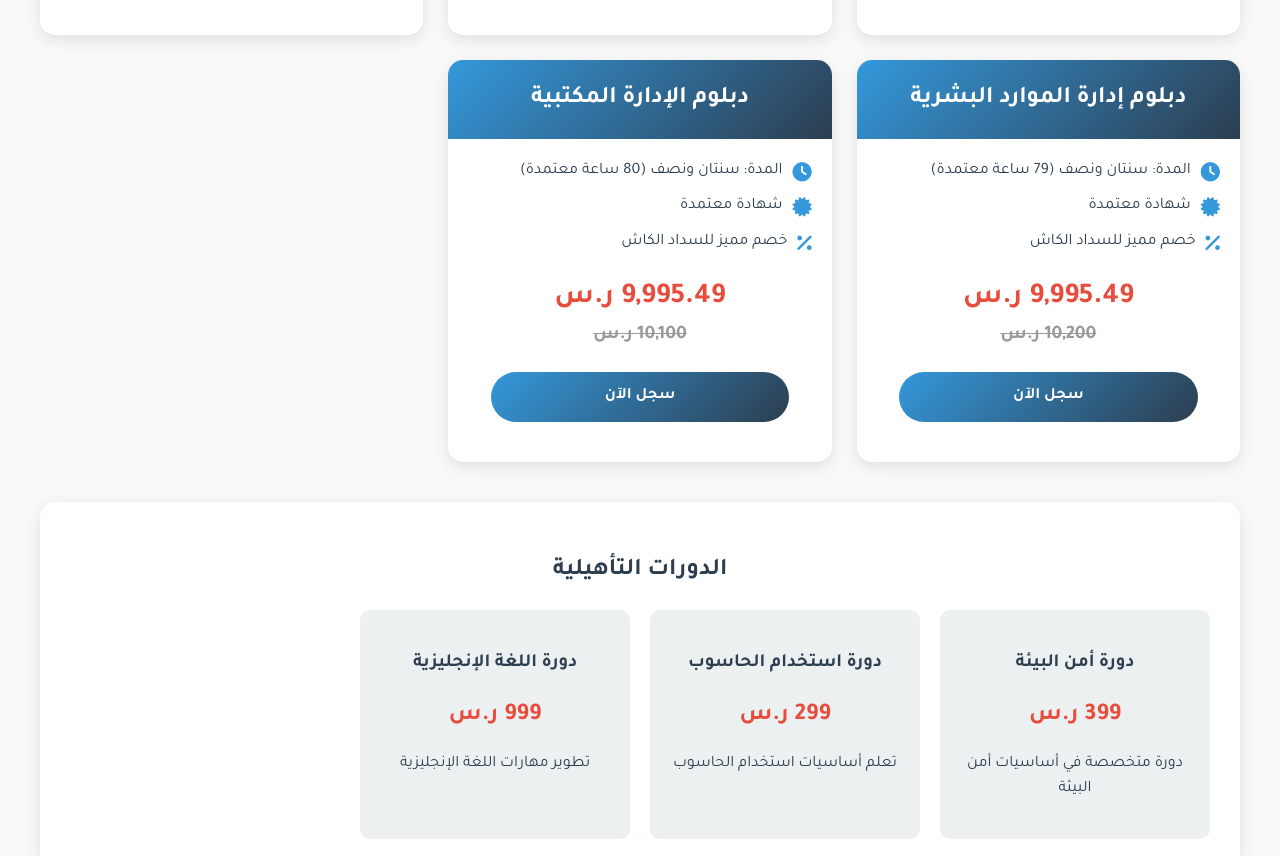
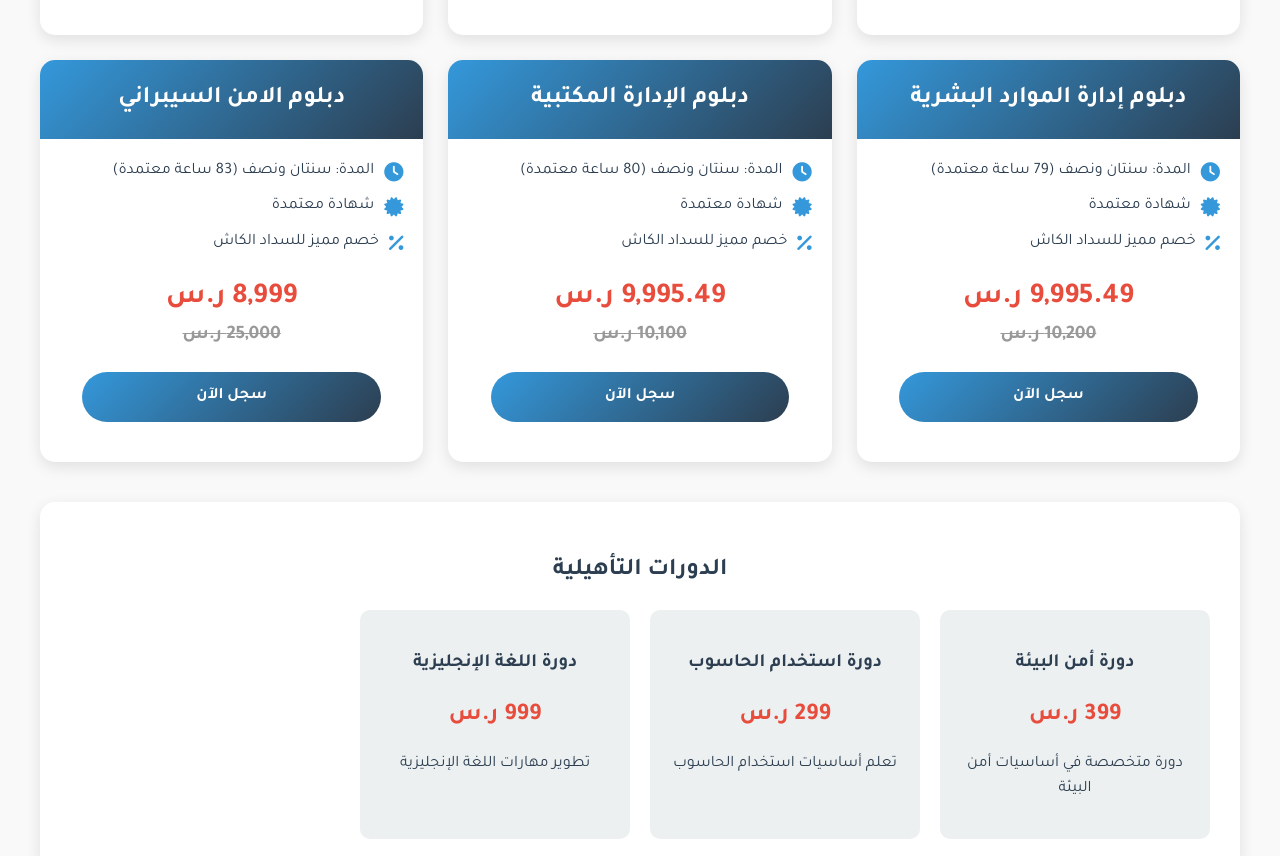
Before and after one commit to Yousif192025/Alahliinst, a plain HTML site: page index.html in a window 1280 px wide. Shown: the part 851-1707 px from the top of the page. Drawn offline with Linux system fonts and the light colour scheme.

Commit message:
Update index.html

```diff
--- a/index.html
+++ b/index.html
@@ -371,6 +371,33 @@
                     <a href="tel:0502161465" class="btn">سجل الآن</a>
                 </div>
             </div>
+            <!-- Diploma 6 -->
+            <div class="diploma-card">
+                <div class="diploma-header">
+                    <h3>دبلوم الامن السيبراني </h3>
+                </div>
+                <div class="diploma-body">
+                    <div class="diploma-feature">
+                        <i class="fas fa-clock"></i>
+                        <span>المدة: سنتان ونصف (83 ساعة معتمدة)</span>
+                    </div>
+                    <div class="diploma-feature">
+                        <i class="fas fa-certificate"></i>
+                        <span>شهادة معتمدة</span>
+                    </div>
+                    <div class="diploma-feature">
+                        <i class="fas fa-percentage"></i>
+                        <span>خصم مميز للسداد الكاش</span>
+                    </div>
+
+                    <div class="price">
+                        8,999 ر.س
+                        <span class="original-price">25,000 ر.س</span>
+                    </div>
+
+                    <a href="tel:0502161465" class="btn">سجل الآن</a>
+                </div>
+            </div>
         </div>
 
         <div class="courses-section">
```
